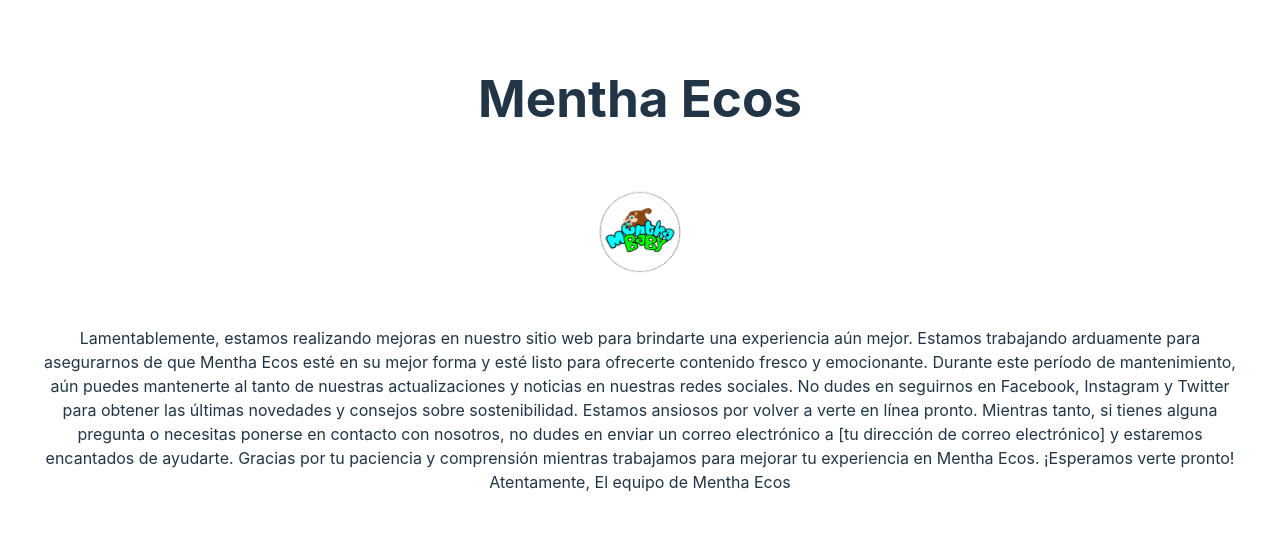
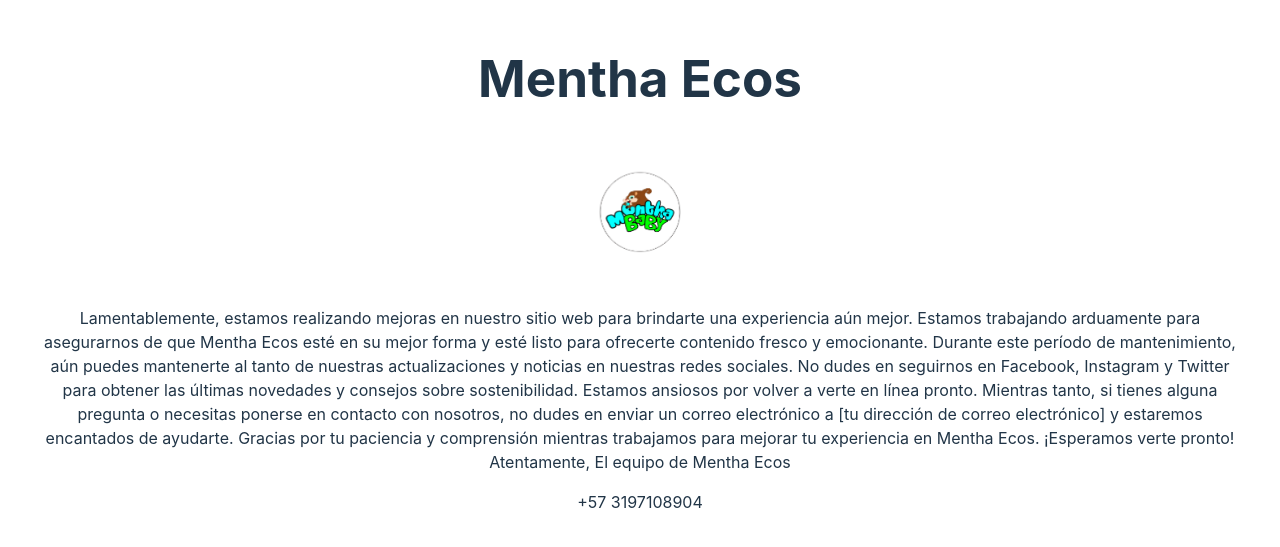
Before and after one commit to camilo7896/menthaEcos_2023, a React (Vite) app: page / in a window 1280 px wide. Shown: the part 127-674 px from the top of the page. Built offline with nearby package versions, Linux system fonts and the light colour scheme.

Commit message:
Se agrego numero de whats

```diff
--- a/src/App.jsx
+++ b/src/App.jsx
@@ -17,6 +17,8 @@
 
 Atentamente,
 El equipo de Mentha Ecos</p>
+
+<p>+57 3197108904</p>
     </>
   )
 }
```
Also changed, not shown: 1 other file (tests, documents, lock files or other folders).
